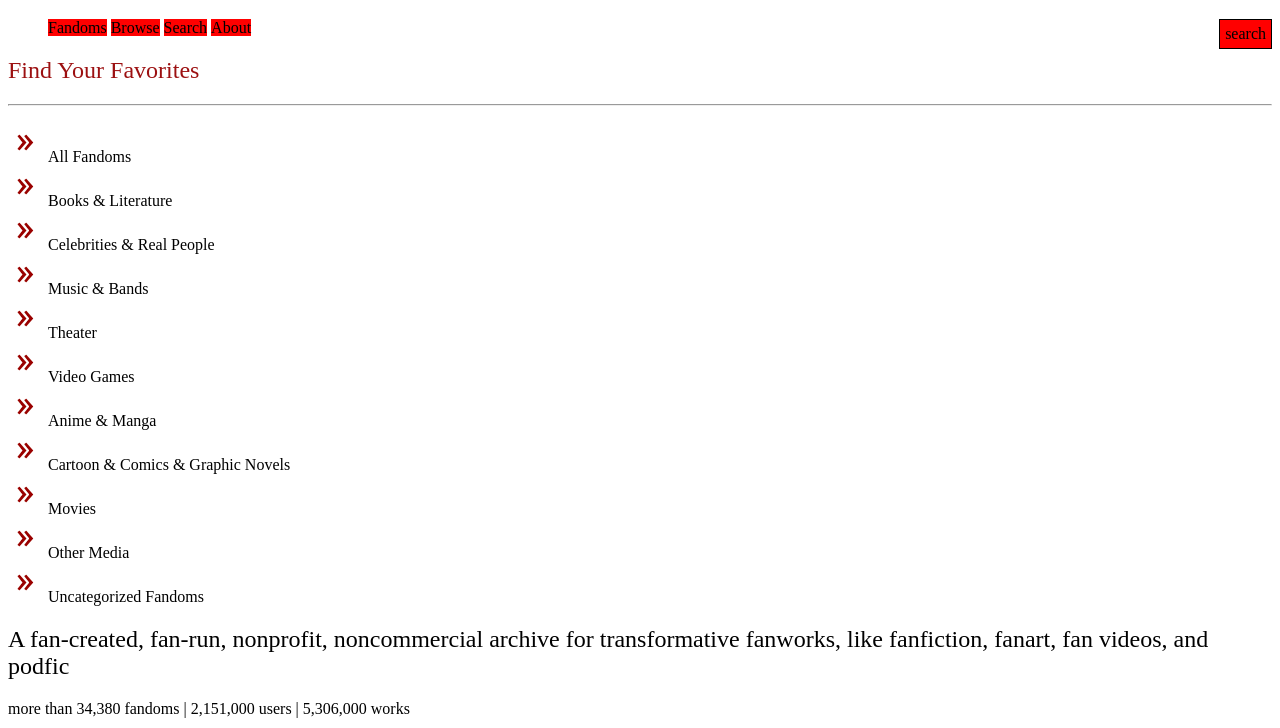
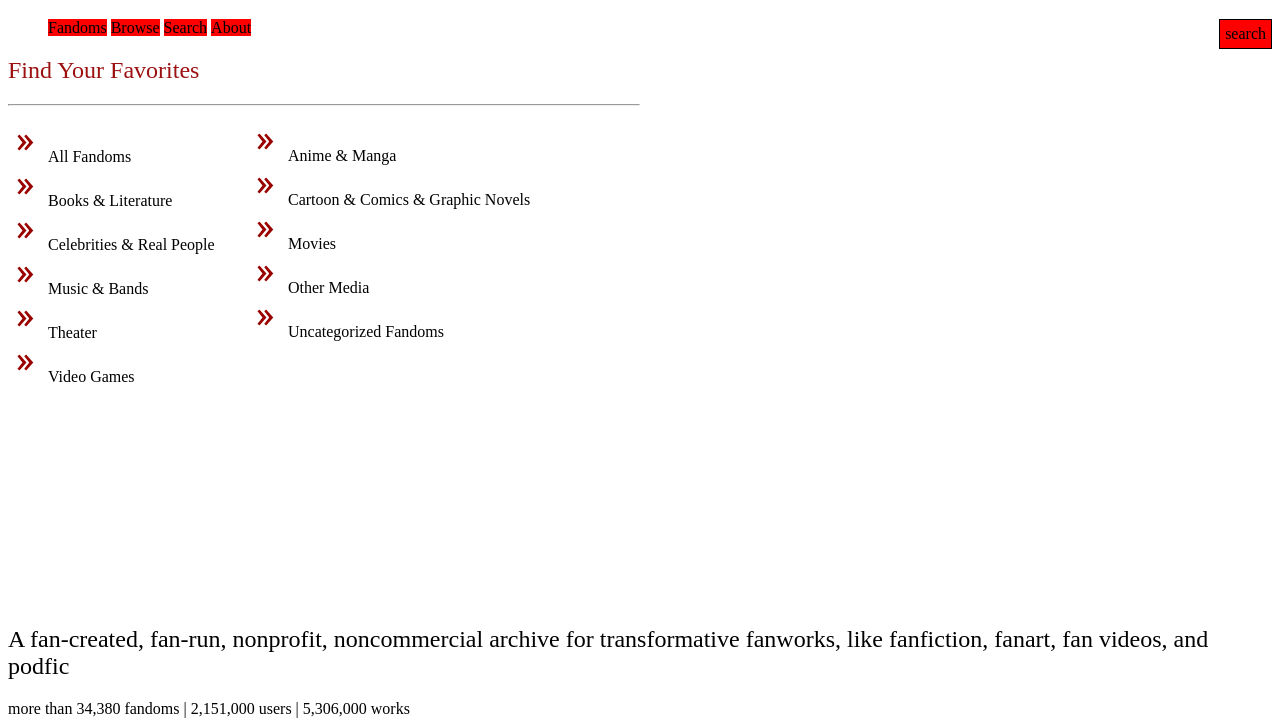
Before and after one commit to MariaCam/AO3_lookalike, a plain HTML site: page index.html in a window 1280 px wide. Shown: the part 72-800 px from the top of the page. Drawn offline with Linux system fonts and the light colour scheme.

Commit message:
2 rows are implemented for class fandoms, blankspace on bottom needs fixing

```diff
--- a/style.css
+++ b/style.css
@@ -27,8 +27,18 @@ h2, .menu h1 {
   display: inline;
 }
 
+.fandoms {
+    width: 50%;
+}
+
 .fandoms li, .row2 li {
     list-style-image: url('arrow.png');
+}
+
+.row2 li {
+    position: relative;
+    left: 240px;
+    bottom: 265px;
 }
 
 .news {
```
